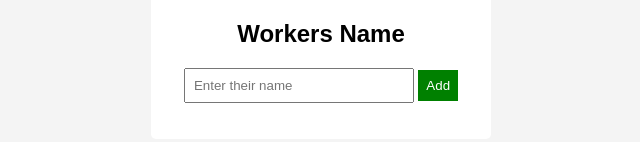
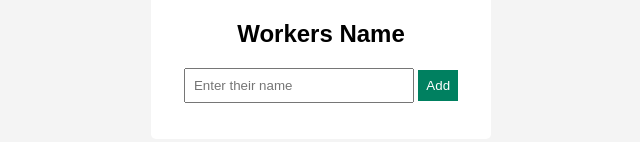
Before and after one commit to Dammy7942/workers-list, a plain HTML site: page index.html in a window 1280 px wide. Shown: the part 120-262 px from the top of the page, without its empty margins (319-959 px from the left). Drawn offline with Linux system fonts and the light colour scheme.

Commit message:
improved css design

```diff
--- a/style.css
+++ b/style.css
@@ -19,8 +19,8 @@ width:70%;
 
 button{
 padding:8px;
-background:green;
-color:white;
+background:rgb(0, 128, 96);
+color:rgb(255, 255, 255);
 border:none;
 cursor: pointer;
 }
```
